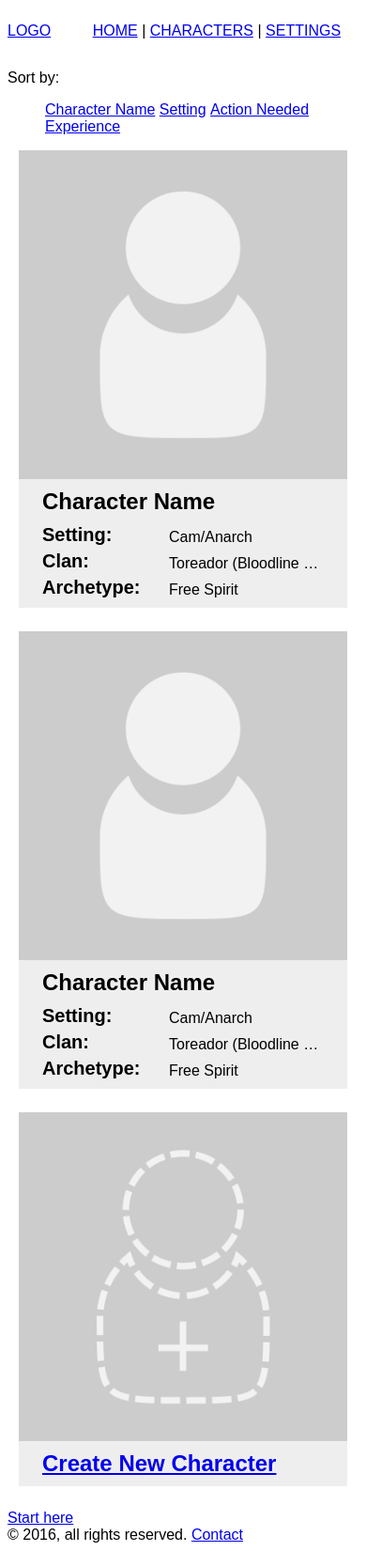
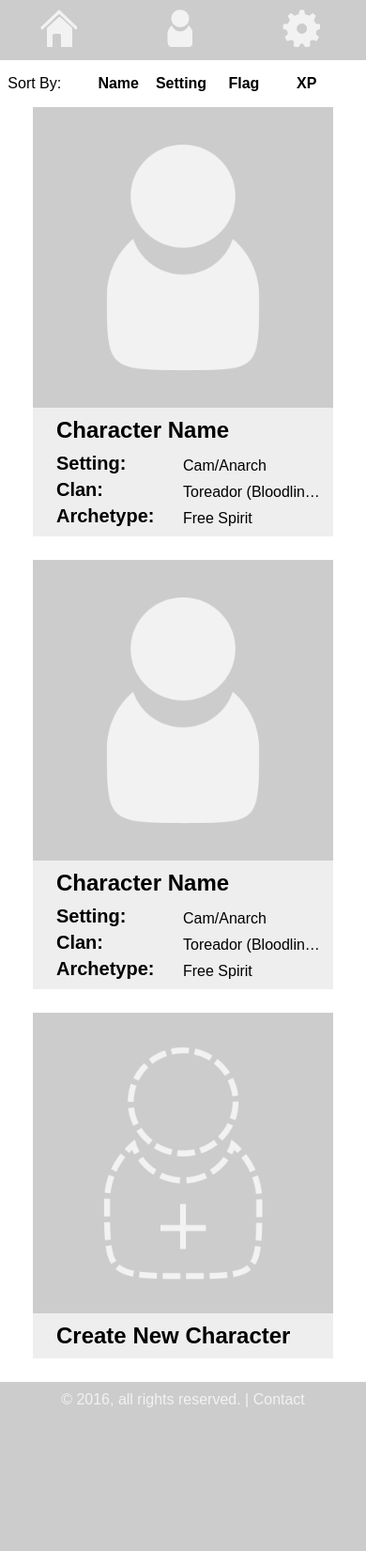
Before and after one commit to alogan89/bns-db, a PHP site: page / in a window 390 px wide. Shown: the whole page at 94% size. After the commit the page ends 1498 px from the top, so only its background shows below. Run offline with PHP 8.4, Linux system fonts and the light colour scheme.

Commit message:
Mobile home page inital setup. Non-responsive.

```diff
--- a/css/style.css
+++ b/css/style.css
@@ -1,11 +1,45 @@
+body {margin: 0px;}
+section a,
+footer a {
+	color: inherit;
+	text-decoration: none;
+}
+
+section a:hover {
+	text-decoration: underline;
+}
+
+/*FONTS*/
+
 body {font-family: Arial, 'Helvetica Neue', Helvetica, sans-serif;}
 
 /*HORIZONAL LIST ITEMS*/
 
-.sort ul,
-.sort li,
+.sorter ul,
+.sorter li,
 header ul,
 header li { display: inline-block; }
+
+/*SORTER*/
+
+.sorter {
+	text-align: center;
+}
+
+.sorter p {
+	display: inline-block;
+	width: 15%;
+}
+
+.sorter ul {
+	padding-left: 0px;
+	width: 80%;
+}
+
+.sorter ul li {
+	width: 20%;
+	font-weight: bold;
+}
 
 /*HOME PAGE CHARACTER BLOCK*/
 
@@ -15,12 +49,12 @@ header li { display: inline-block; }
 	margin-bottom: 25px;
 }
 
-.pc_img {max-height: 350px;}
+.pc_img {max-height: 320px;}
 
 .create_new_block,
 .pc_block,
 .pc_img img {
-	width: 350px;
+	width: 320px;
 }
 
 .pc_img img {margin-bottom: 0px;}
@@ -58,7 +92,7 @@ header li { display: inline-block; }
 
 .pc_block_info span {
 	display: inline-block;
-	width: 170px;
+	width: 150px;
 	margin-left: 10px;
 	padding-right: 25px;
 	white-space: nowrap;
@@ -67,3 +101,58 @@ header li { display: inline-block; }
 	position: absolute;
 	bottom: 5px;
 }
+
+/*LOGO*/
+.logo {display: none;}
+
+/*MAIN NAVIGATION*/
+
+header {
+	width: 100%;
+	background-color: #CCC;
+	margin: 0px;
+}
+
+ul.main_nav {
+	padding: 0px;
+	margin-top: 10px;
+	margin-bottom: 2px;
+	width: 100%;
+}
+
+ul.main_nav li {
+	min-width: 32%;
+}
+
+ul.main_nav li a {
+	display: inline-block;
+	min-width: 100%;
+	text-align: center;
+}
+
+ul.main_nav li a img {
+	margin: auto;
+	padding-bottom: 5px;
+	border-bottom: 3px solid #CCC;
+}
+
+/*HOVER BORDER SHOULD BE REPLACED BY A CLASS USING THE ACTIVE SECTION*/
+ul.main_nav li a img:hover {
+	border-bottom: 3px solid #f2f2f2;
+}
+
+/*HIDE MENU NAMES ON MOBILE/TABLET*/
+ul.main_nav li span {display: none;}
+
+
+/*FOOTER*/
+footer {
+	background-color: #CCC;
+	color: #f2f2f2;
+	padding: 10px 0px;
+	text-align: center;
+}
+
+footer span:first-child::after {
+	content: " | ";
+}
--- a/inc/header.php
+++ b/inc/header.php
@@ -2,6 +2,7 @@
 <html lang="en">
 <head>
 	<meta charset="UTF-8">
+  <meta name="viewport" content="width=device-width, initial-scale=1.0">
   <link rel="stylesheet" href="/css/style.css">
   <?php
     if (!isset($char_name)) {
@@ -15,11 +16,11 @@
 <body>
 	<header>
     <nav> <!-- SAVE PROGRESS WHEN LEAVING A PAGE? -->
-    <span><a href="#">LOGO</a></span>
-      <ul>
-        <li><a href="#">HOME</a> |</li>
-        <li><a href="#">CHARACTERS</a> |</li>
-        <li><a href="#">SETTINGS</a></li>
+    <span class="logo"><a href="#">LOGO</a></span>
+      <ul class="main_nav">
+        <li><a href="#"><img src="/img/home.png" alt="Home"><span>HOME |</span></a></li>
+        <li><a href="#"><img src="/img/characters.png" alt="Characters"><span>CHARACTERS</span></a></li>
+        <li><a href="#"><img src="/img/settings.png" alt="Settings"><span>SETTINGS</span></a></li>
       </ul>
     </nav>
   </header>
--- a/index.php
+++ b/index.php
@@ -1,25 +1,25 @@
 <?php include("inc/header.php"); ?>
 
-<div>
-	<p>
-		Sort by:
-	</p>
-	<ul class="sort">
-		<li><a href="#">Character Name</a></li>
+<div class="sorter">
+<p>Sort By:</p>
+	<ul>
+		<li><a href="#">Name</a></li>
 		<li><a href="#">Setting</a></li>
-		<li><a href="#">Action Needed</a></li>
-		<li><a href="#">Experience</a></li>
+		<li><a href="#">Flag</a></li>
+		<li><a href="#">XP</a></li>
 	</ul>
 </div>
 
 <!-- BEGIN LOOP -->
 
 <div class="pc_block">
+	<a href="#">
 		<div class="pc_img">
 				<img src="img/character_placeholder.png" alt="Character Name Here">
 			</div>
 			<div class="pc_block_info">
 				<h1>Character Name</h1>
+	</a>
 		<ul>
 			<li>
 				<h2>Setting:</h2>
@@ -38,11 +38,13 @@
 </div>
 
 <div class="pc_block">
+	<a href="#">
 		<div class="pc_img">
 				<img src="img/character_placeholder.png" alt="Character Name Here">
 			</div>
 			<div class="pc_block_info">
 				<h1>Character Name</h1>
+	</a>
 		<ul>
 			<li>
 				<h2>Setting:</h2>
@@ -60,6 +62,8 @@
 	</div>
 </div>
 
+<!-- END LOOP -->
+
 <div class="create_new_block">
 	<a href="/stepone.php/">
 		<div class="pc_img">
@@ -71,8 +75,5 @@
 	</a>
 </div>
 
-<!-- END LOOP -->
-
-<a href="/stepone.php/">Start here</a>
 
 <?php include("inc/footer.php"); ?>
```
Also changed, not shown: 1 other file. Lines whose indentation alone changed are shown as unchanged.
